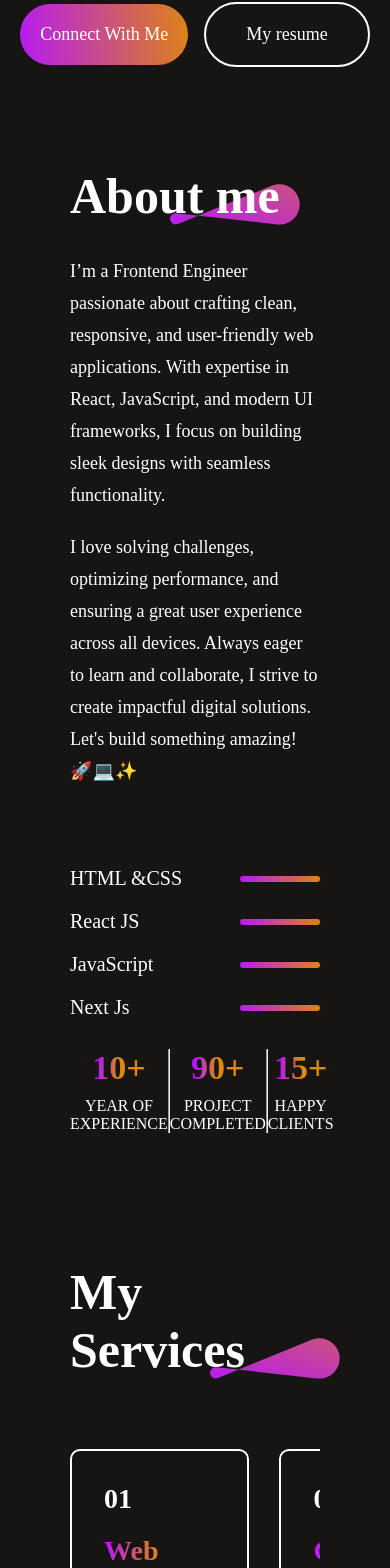
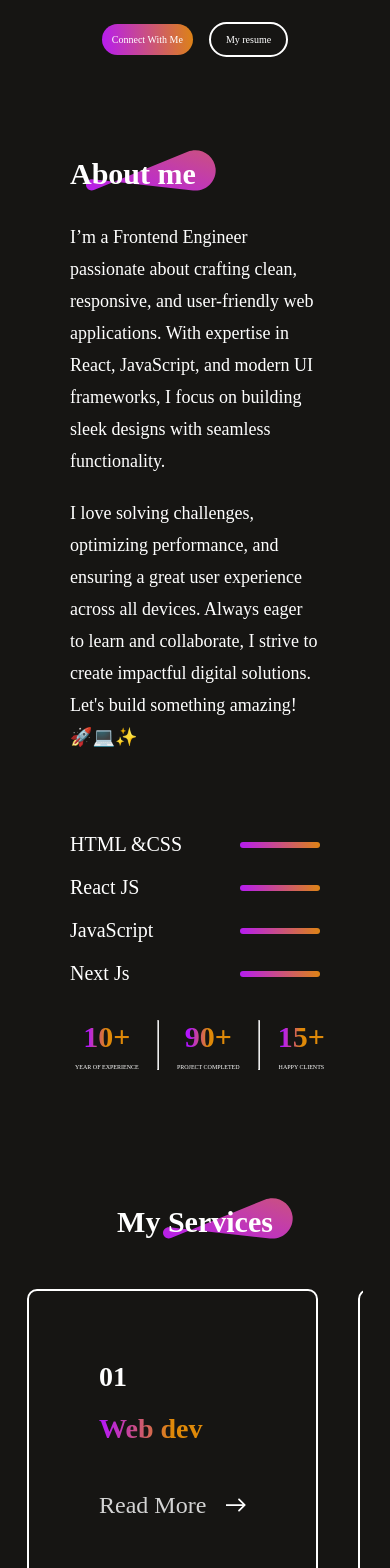
Before and after one commit to Elilaw179/eliportfolio, a React (Vite) app: page / in a window 390 px wide. Shown: the part 934-2502 px from the top of the page. Built offline with nearby package versions, Linux system fonts and the light colour scheme.

Commit message:
worked on the responsivnesss

```diff
--- a/src/assets/services_data.js
+++ b/src/assets/services_data.js
@@ -1,17 +1,17 @@
 const Services_Data = [
     {
         s_no:"01",
-        s_name:"Web design",
+        s_name:"Web dev",
         s_desc:"Web development is the process of building, programming..."
     },
     {
         s_no:"02",
-        s_name:"Graphics design",
+        s_name:"Mathematics",
         s_desc:"Web development is the process of building, programming..."
     },
     {
         s_no:"03",
-        s_name:"Social media",
+        s_name:"Scinece",
         s_desc:"Web development is the process of building, programming..."
     },
     {
@@ -21,12 +21,12 @@ const Services_Data = [
     },
     {
         s_no:"05",
-        s_name:"Digital marketing",
+        s_name:"Physics",
         s_desc:"Web development is the process of building, programming..."
     },
     {
         s_no:"06",
-        s_name:"Content writing",
+        s_name:"Teaching",
         s_desc:"Web development is the process of building, programming..."
     },
 ]
--- a/src/components/About/About.css
+++ b/src/components/About/About.css
@@ -120,7 +120,7 @@
   }
 
   .about h1 {
-    font-size: 50px;
+    font-size: 30px;
     padding: 0;
   }
   .about-title img {
@@ -154,16 +154,18 @@
 
   .about-achievements {
     justify-content: space-between;
+    padding: 5px;
   }
   .about-achievement {
     gap: 10px;
   }
   .about-achievement h1 {
-    font-size: 34px;
+    font-size: 30px;
     font-weight: 700;
   }
   .about-achievement p {
     text-align: center;
-    font-size: 16px;
+    font-size: 6px;
+    font-weight: 100;
   }
 }
--- a/src/components/Contact/Contact.css
+++ b/src/components/Contact/Contact.css
@@ -129,7 +129,7 @@
   }
   .contact-title h1{
     padding: 0;
-    font-size: 50px;
+    font-size: 30px;
     font-weight: 600;
   }
   .contact-title img{
@@ -141,7 +141,7 @@
   }
 
   .contact-left h1{
-    font-size: 54px;
+    font-size: 20px;
   }
   .contact-left p{
     font-size: 18px;
@@ -155,20 +155,23 @@
   }
 
   .contact-right label{
-    font-size: 20px;
+    font-size: 15px;
   }
 
   .contact-right input{
     width: 100%;
-    font-size: 20px;
+    height: 50px;
+    font-size: 15px;
   }
   .contact-right textarea{
     width: 90%;
-    font-size: 20px;
+    font-size: 15px;
   }
 
   .contact-submit{
-    font-size: 20px;
-    padding: 15px 40px;
+    font-size: 15px;
+    padding: 15px 50px;
+    margin-top: 15px;
+    ;
   }
 }
--- a/src/components/Footer/Footer.css
+++ b/src/components/Footer/Footer.css
@@ -90,18 +90,28 @@
   }
 
   .footer-email-input {
-    margin-bottom: 15px;
+    margin-bottom: 17px;
+    height: 10px;
+  }
+
+  .footer-email-input input{
+ font-size: 15px;
   }
 
   .footer-subscribe {
     width: 45%;
     margin: auto;
     padding: 15px;
+    font-size: 15px;
     text-align: center;
   }
 
   .footer-top-left {
     text-align: center;
+  }
+
+  .footer-top-left p {
+    font-size: 16px;
   }
 
   .footer-top {
@@ -114,4 +124,13 @@
     flex-direction: column-reverse;
     margin-bottom: 50px;
   }
+
+  .footer-bottom-right {
+    padding: 10px;
+    text-align: center;
+  }
+
+  .footer-bottom-left{
+    text-align: center;
+  }
 }
--- a/src/components/Footer/Footer.jsx
+++ b/src/components/Footer/Footer.jsx
@@ -1,9 +1,13 @@
-import React from "react";
+import React, { useState } from "react";
 import "./Footer.css";
 import footer_logo from "../../assets/footer_logo.svg";
 import user_icon from "../../assets/user_icon.svg";
 
 const Footer = () => {
+  const[year, setYear] =useState(new Date().getFullYear());
+ function copyRightYear (){
+  setYear(new Date().getFullYear)
+ }
   return (
     <div className="footer">
       <div className="footer-top">
@@ -26,7 +30,7 @@ const Footer = () => {
       </div>
       <hr />
       <div className="footer-bottom">
-        <p className="footer-bottom-left">0 2023 Elisha Sunday.All rights</p>
+        <p className="footer-bottom-left"> &copy;{year} Elisha Sunday.All rights</p>
         <div className="footer-bottom-right">
           <p>Term of services</p>
           <p>Privacy policy</p>
--- a/src/components/Hero/Hero.css
+++ b/src/components/Hero/Hero.css
@@ -70,8 +70,9 @@
   }
   .hero img{
     margin-top: 120px;
-    width: 200px;
-    height: 200px;
+    width: 210px;
+    height: 220px;
+
 
   }
   .hero h1{
@@ -94,12 +95,16 @@
 
   }
   .hero-connect{
-    padding: 20px ;
+    padding: 10px ;
     border-radius: 40px;
+    font-size: 10px;
+    text-align: center;
   }
 
   .hero-resume{
-    padding: 20px 40px;
+    text-align: center;
+    padding: 10px 15px ;
     border-radius: 40px;
+    font-size: 10px;
   }
 }
--- a/src/components/MyWork/MyWork.css
+++ b/src/components/MyWork/MyWork.css
@@ -61,13 +61,14 @@
 
 @media (max-width: 768px) {
   .mywork {
-    gap: 50px;
-    margin: 50px 70px;
+    gap: 30px;
+    width: 90%;
+    margin: 50px auto;
     align-items: start;
   }
   .mywork-title h1 {
 
-    font-size: 50px;
+    font-size: 30px;
     font-weight: 600;
   }
 
@@ -79,10 +80,10 @@
     scroll-snap-type: x mandatory;
     overflow-x: auto;
     display: flex;
-    scrollbar-width: none; /* Hides scrollbar in Firefox */
+    scrollbar-width: none;
     white-space: nowrap;
-    /* grid-template-columns: repeat(2, 1fr); */
     gap: 30px;
+
   }
 
   .mywork-container::-webkit-scrollbar {
@@ -100,9 +101,14 @@
     transform: scale(1.1);
   }
   .mywork-showmore {
-    padding: 20px;
-    font-size: 18px;
+    padding: 10px 30px;
+    font-size: 15px;
+    text-align: center;
     margin: 20px auto;
     cursor: pointer;
   }
+  .mywork-showmore img{
+    width: 20px;
+    align-items: center;
+  }
 }
--- a/src/components/Services/Services.css
+++ b/src/components/Services/Services.css
@@ -7,23 +7,22 @@
   margin: 80px 170px;
 }
 
-.services-title{
+.services-title {
   position: relative;
 }
-.services-title h1{
+.services-title h1 {
   padding: 0px 30px;
   font-size: 80px;
   font-weight: 600;
 }
-.services-title img{
+.services-title img {
   position: absolute;
   bottom: 0;
   right: 0;
   z-index: -1;
-
 }
 
-.services-format{
+.services-format {
   display: flex;
   flex-direction: column;
   justify-content: center;
@@ -35,19 +34,19 @@
   cursor: pointer;
 }
 
-.services-container{
+.services-container {
   display: grid;
-    grid-template-columns: repeat(3,1fr);
+  grid-template-columns: repeat(3, 1fr);
   gap: 40px;
   margin-bottom: 80px;
 }
 
-.services-format h3{
+.services-format h3 {
   font-size: 28px;
   font-weight: 600;
 }
 
-.services-format h2{
+.services-format h2 {
   font-size: 38px;
   font-weight: 800;
   background: linear-gradient(270deg, #df8908 50%, #b415ff 100%);
@@ -55,76 +54,76 @@
   -webkit-background-clip: text;
   -webkit-text-fill-color: transparent;
 }
-.services-format p{
+.services-format p {
   color: #d4d4d4;
   font-size: 24px;
   line-height: 40px;
   max-width: 300px;
 }
 
-.services-readmore{
+.services-readmore {
   display: flex;
   gap: 20px;
   align-items: center;
   margin-top: 20px;
 }
 
-.services-format:hover{
-    border: 2px solid #ff00ff;
+.services-format:hover {
+  border: 1px solid #ff00ff;
   background-image: linear-gradient(45deg, #3f0028, #582300);
   transform: scale(1.05);
   transition: 0.4s;
 }
 
-@media (max-width:768px) {
-
-    .services-container{
+@media (max-width: 768px) {
+  .services-container {
     display: flex;
+    margin: auto;
+    padding: 10px;
     overflow-x: auto;
-        width: 100%;
+    width: 90%;
     scroll-snap-type: x mandatory;
     scrollbar-width: none;
+    white-space: nowrap;
   }
   .services-container::-webkit-scrollbar {
     display: none; /* Hide scrollbar in Chrome/Safari */
   }
-    .services{
+  .services {
     align-items: start;
-        gap: 70px;
-        margin: 20px 70px;
+    gap: 40px;
+    width: 90%;
+    margin: auto;
   }
 
+  .services-title{
+    margin: auto;
 
-
-    .services-title h1{
+  }
+  .services-title h1 {
     padding: 0;
-        font-size: 50px;
+    font-size: 30px;
   }
-
-    .services-title img{
+  .services-title img {
     width: 130px;
     margin-right: -20px;
   }
-    .services-format{
-        gap: 20px;
-        padding: 32px;
+  .services-format {
+    scroll-snap-align: start;
+    width: 100%;
+    padding: 70px;
   }
-    .services-format h2{
+  .services-format h2 {
     font-size: 28px;
   }
-
+  /*
     .services-format p{
         font-size: 18px;
         line-height: 32px;
         max-width: 300px;
-    }
+    } */
 
-    .services-readmore img{
+  .services-readmore img {
     width: 20px;
   }
-    .services-container{
-        grid-template-columns: repeat(2, 1fr);
-        gap: 30px;
-        margin: auto;
 }
-}
--- a/src/components/Services/Services.jsx
+++ b/src/components/Services/Services.jsx
@@ -17,7 +17,7 @@ const Services = () => {
               <div key={index} className="services-format">
                 <h3>{service.s_no}</h3>
                 <h2>{service.s_name}</h2>
-                <p>{service.s_desc}</p>
+                {/* <p>{service.s_desc}</p> */}
                 <div className="services-readmore">
                   <p>Read More</p>
                   <img src={arrow_icon} alt=""/>
```
Also changed, not shown: src/components/Navbar/Navbar.jsx (line endings or trailing spaces), 3 other files (tests, documents, lock files or other folders). Lines whose indentation alone changed are shown as unchanged.
